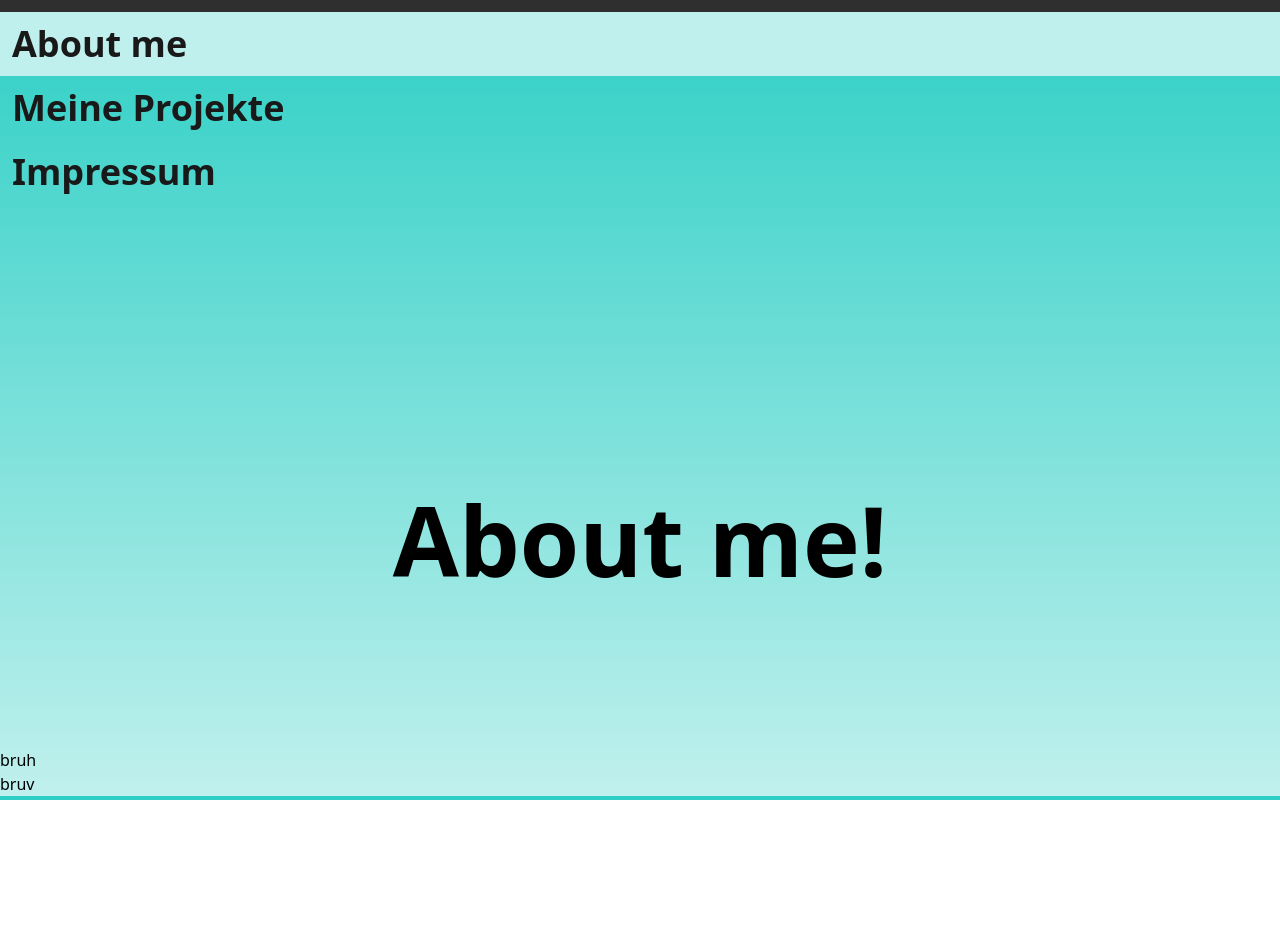
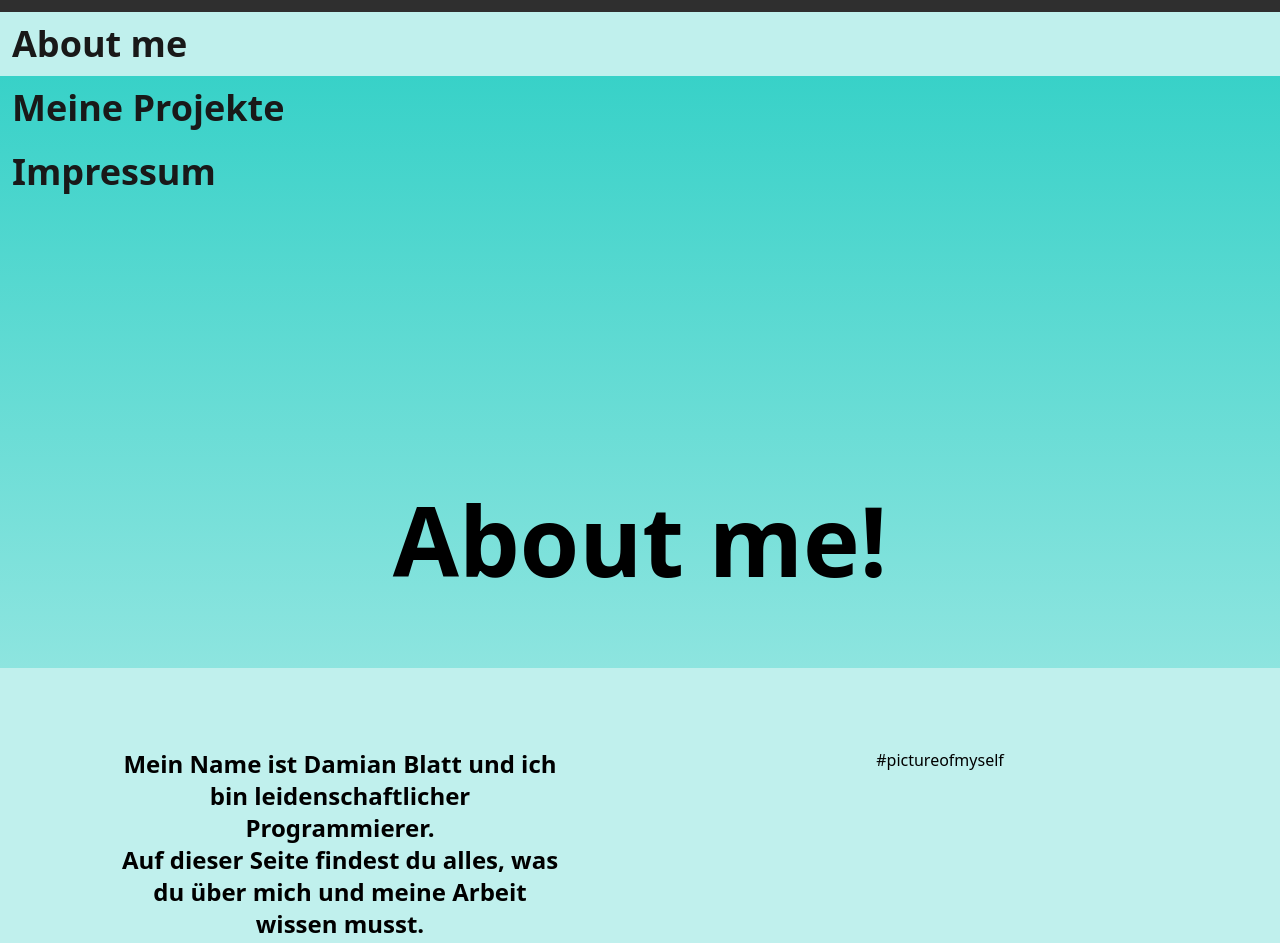
Before and after one commit to damblatt/portfolio, a website: page dist/index.html in a window 1280 px wide. Before the commit the page ends 800 px from the top, so only its background shows below. Drawn offline with Linux system fonts and the light colour scheme.

Commit message:
index page done; waiting for portrait; maybe add some more information about me

```diff
--- a/dist/index.html
+++ b/dist/index.html
@@ -27,10 +27,10 @@
       </nav>
 
     <article class="mt-72">
-      <div class="text-8xl font-bold text-center pb-40">About me!</div>
-      <div class="flex flex-col-reverse max-w-none">
-        <div class="w-1/2">bruv</div>
-        <div class="w-1/2">bruh</div>
+      <div class="text-8xl font-bold text-center pb-20">About me!</div>
+      <div class="grid grid-cols-2 px-10 py-20 bg-nav-selected">
+        <div class="text-center text-2xl font-bold px-20">Mein Name ist Damian Blatt und ich bin leidenschaftlicher Programmierer. <br>Auf dieser Seite findest du alles, was du über mich und meine Arbeit wissen musst.</div>
+        <div class="text-center">#pictureofmyself</div>
       </div>
     </article>
 
```
Also changed, not shown: dist/output.css.
